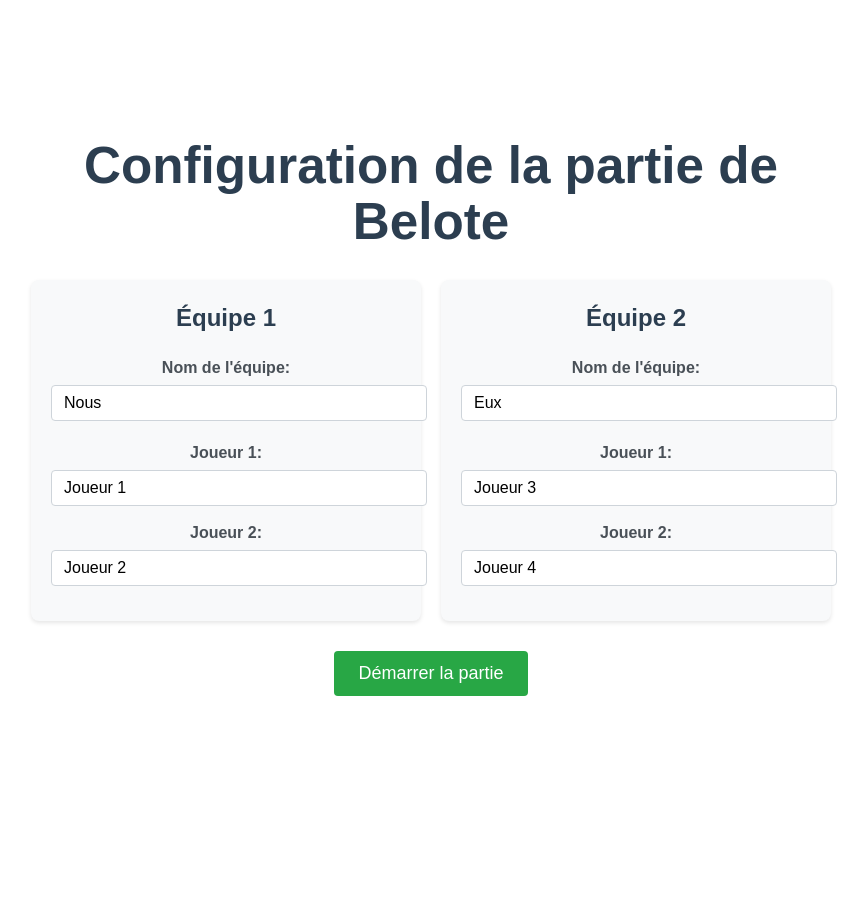
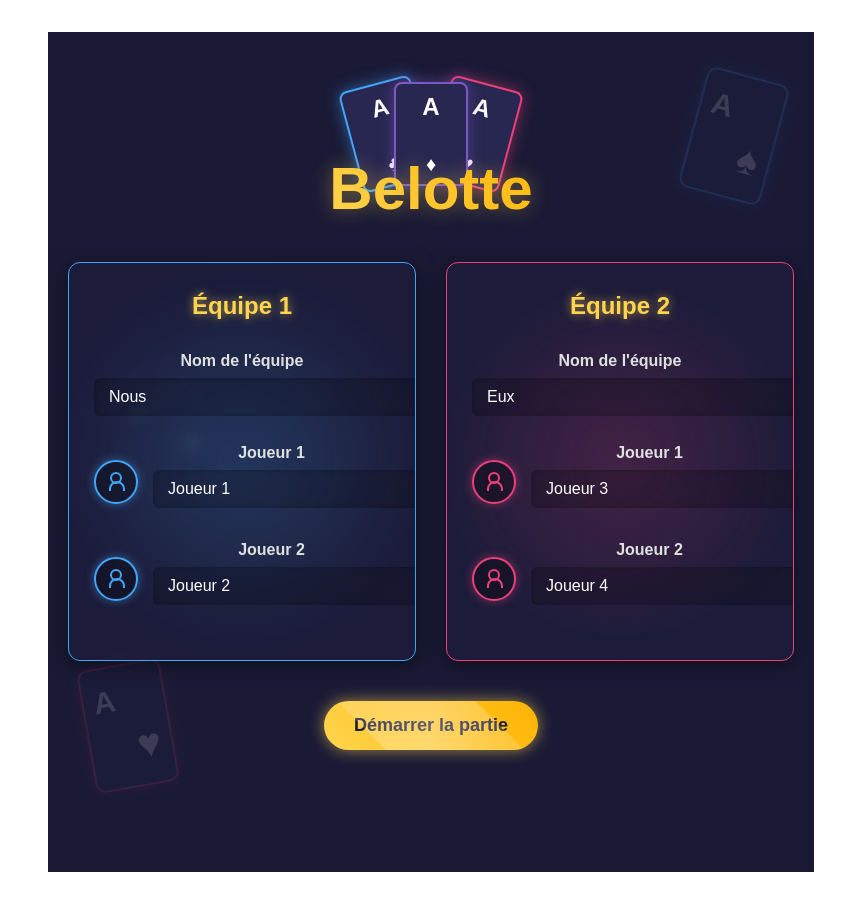
Before and after one commit to nreaud/belotte-app, a Vue app: page / in a window 1280 px wide. Shown: the whole page, without its empty margins (209-1077 px from the left). Before the commit the page ends 800 px from the top, so only its background shows below. Built offline with nearby package versions, Linux system fonts and the light colour scheme.

Commit message:
Version jolie

```diff
--- a/src/components/StartScreen.vue
+++ b/src/components/StartScreen.vue
@@ -1,13 +1,23 @@
 <template>
   <div class="belote-setup">
-    <h1>Configuration de la partie de Belote</h1>
+    <div class="logo-container">
+      <div class="logo">
+        <div class="card-container">
+          <div class="card card-blue"><span>A</span><span class="symbol">♣</span></div>
+          <div class="card card-purple"><span>A</span><span class="symbol">♦</span></div>
+          <div class="card card-pink"><span>A</span><span class="symbol">♥</span></div>
+        </div>
+        <h1 class="logo-text">Belotte</h1>
+      </div>
+    </div>
 
     <div class="teams-container">
       <!-- Équipe 1 -->
-      <div class="team-card">
+      <div class="team-card team-card-blue">
+        <div class="card-glow"></div>
         <h2>Équipe 1</h2>
         <div class="input-group">
-          <label for="team1-name">Nom de l'équipe:</label>
+          <label for="team1-name">Nom de l'équipe</label>
           <input
               id="team1-name"
               v-model="team1.name"
@@ -17,8 +27,15 @@
         </div>
 
         <div class="players">
+          <div class="player-row">
+            <div class="player-icon player-icon-blue">
+              <svg xmlns="http://www.w3.org/2000/svg" viewBox="0 0 24 24" fill="none" stroke="currentColor" stroke-width="2">
+                <circle cx="12" cy="8" r="5"></circle>
+                <path d="M20 21v-2a7 7 0 0 0-14 0v2"></path>
+              </svg>
+            </div>
             <div class="input-group">
-            <label for="team1-player1">Joueur 1:</label>
+              <label for="team1-player1">Joueur 1</label>
               <input
                   id="team1-player1"
                   v-model="team1.player1"
@@ -26,9 +43,17 @@
                   placeholder="Nom du joueur 1"
               />
             </div>
+          </div>
 
+          <div class="player-row">
+            <div class="player-icon player-icon-blue">
+              <svg xmlns="http://www.w3.org/2000/svg" viewBox="0 0 24 24" fill="none" stroke="currentColor" stroke-width="2">
+                <circle cx="12" cy="8" r="5"></circle>
+                <path d="M20 21v-2a7 7 0 0 0-14 0v2"></path>
+              </svg>
+            </div>
             <div class="input-group">
-            <label for="team1-player2">Joueur 2:</label>
+              <label for="team1-player2">Joueur 2</label>
               <input
                   id="team1-player2"
                   v-model="team1.player2"
@@ -38,12 +63,14 @@
             </div>
           </div>
         </div>
+      </div>
 
       <!-- Équipe 2 -->
-      <div class="team-card">
+      <div class="team-card team-card-pink">
+        <div class="card-glow"></div>
         <h2>Équipe 2</h2>
         <div class="input-group">
-          <label for="team2-name">Nom de l'équipe:</label>
+          <label for="team2-name">Nom de l'équipe</label>
           <input
               id="team2-name"
               v-model="team2.name"
@@ -53,8 +80,15 @@
         </div>
 
         <div class="players">
+          <div class="player-row">
+            <div class="player-icon player-icon-pink">
+              <svg xmlns="http://www.w3.org/2000/svg" viewBox="0 0 24 24" fill="none" stroke="currentColor" stroke-width="2">
+                <circle cx="12" cy="8" r="5"></circle>
+                <path d="M20 21v-2a7 7 0 0 0-14 0v2"></path>
+              </svg>
+            </div>
             <div class="input-group">
-            <label for="team2-player1">Joueur 1:</label>
+              <label for="team2-player1">Joueur 1</label>
               <input
                   id="team2-player1"
                   v-model="team2.player1"
@@ -62,15 +96,24 @@
                   placeholder="Nom du joueur 1"
               />
             </div>
+          </div>
 
+          <div class="player-row">
+            <div class="player-icon player-icon-pink">
+              <svg xmlns="http://www.w3.org/2000/svg" viewBox="0 0 24 24" fill="none" stroke="currentColor" stroke-width="2">
+                <circle cx="12" cy="8" r="5"></circle>
+                <path d="M20 21v-2a7 7 0 0 0-14 0v2"></path>
+              </svg>
+            </div>
             <div class="input-group">
-            <label for="team2-player2">Joueur 2:</label>
+              <label for="team2-player2">Joueur 2</label>
               <input
                   id="team2-player2"
                   v-model="team2.player2"
                   type="text"
                   placeholder="Nom du joueur 2"
               />
+            </div>
           </div>
         </div>
       </div>
@@ -82,8 +125,23 @@
           class="start-button"
           :disabled="!canStartGame"
       >
-        Démarrer la partie
+        <span class="button-text">Démarrer la partie</span>
       </button>
+    </div>
+
+    <div class="cards-decoration">
+      <div class="decoration-card card-1">
+        <span class="card-content">A</span>
+        <span class="card-symbol">♠</span>
+      </div>
+      <div class="decoration-card card-2">
+        <span class="card-content">A</span>
+        <span class="card-symbol">♥</span>
+      </div>
+      <div class="decoration-card card-3">
+        <span class="card-content">A</span>
+        <span class="card-symbol">♣</span>
+      </div>
     </div>
   </div>
 </template>
@@ -138,22 +196,105 @@ export default {
 
 <style scoped>
 .belote-setup {
-  max-width: 800px;
+  max-width: 1000px;
   margin: 0 auto;
   padding: 20px;
-  font-family: Arial, sans-serif;
+  font-family: 'Arial', sans-serif;
+  color: white;
+  min-height: 100vh;
+  background-color: #1a1a36;
+  position: relative;
+  overflow: hidden;
 }
 
-h1 {
+/* Logo */
+.logo-container {
   text-align: center;
-  color: #2c3e50;
-  margin-bottom: 30px;
+  margin-bottom: 40px;
+  position: relative;
 }
 
+.logo {
+  position: relative;
+  display: inline-block;
+}
+
+.card-container {
+  display: flex;
+  justify-content: center;
+  transform: translateY(30px);
+}
+
+.logo .card {
+  width: 60px;
+  height: 90px;
+  background-color: #272751;
+  border-radius: 8px;
+  display: flex;
+  flex-direction: column;
+  align-items: center;
+  justify-content: space-between;
+  padding: 5px;
+  margin: 0 -15px;
+  box-shadow: 0 0 15px rgba(0, 0, 0, 0.5);
+  position: relative;
+  transform: rotate(0);
+  transition: transform 0.3s ease;
+}
+
+.logo .card:hover {
+  transform: translateY(-10px) rotate(0);
+  z-index: 2;
+}
+
+.logo .card-blue {
+  border: 2px solid #42a5f5;
+  box-shadow: 0 0 15px rgba(66, 165, 245, 0.5);
+  transform: rotate(-15deg);
+}
+
+.logo .card-purple {
+  border: 2px solid #7e57c2;
+  box-shadow: 0 0 15px rgba(126, 87, 194, 0.5);
+  z-index: 1;
+}
+
+.logo .card-pink {
+  border: 2px solid #ec407a;
+  box-shadow: 0 0 15px rgba(236, 64, 122, 0.5);
+  transform: rotate(15deg);
+}
+
+.logo .card span {
+  font-size: 24px;
+  font-weight: bold;
+  color: white;
+}
+
+.logo .card .symbol {
+  font-size: 20px;
+}
+
+.logo-text {
+  font-size: 60px;
+  font-weight: bold;
+  margin: 0;
+  background: linear-gradient(45deg, #ffd54f, #ffb300);
+  -webkit-background-clip: text;
+  background-clip: text;
+  -webkit-text-fill-color: transparent;
+  text-shadow: 0 0 20px rgba(255, 213, 79, 0.4);
+  position: relative;
+  z-index: 2;
+}
+
+/* Teams Container */
 .teams-container {
   display: flex;
-  gap: 20px;
-  margin-bottom: 30px;
+  gap: 30px;
+  margin-bottom: 40px;
+  position: relative;
+  z-index: 2;
 }
 
 @media (max-width: 768px) {
@@ -164,64 +305,236 @@ h1 {
 
 .team-card {
   flex: 1;
-  background-color: #f8f9fa;
-  border-radius: 8px;
-  padding: 20px;
-  box-shadow: 0 2px 4px rgba(0, 0, 0, 0.1);
+  border-radius: 12px;
+  padding: 25px;
+  position: relative;
+  box-shadow: 0 4px 20px rgba(0, 0, 0, 0.5);
+  backdrop-filter: blur(5px);
+  background-color: rgba(30, 30, 60, 0.7);
+  border: 1px solid;
+  overflow: hidden;
+}
+
+.card-glow {
+  position: absolute;
+  top: 0;
+  left: 0;
+  right: 0;
+  bottom: 0;
+  z-index: -1;
+  opacity: 0.2;
+  filter: blur(20px);
+}
+
+.team-card-blue {
+  border-color: #42a5f5;
+}
+
+.team-card-blue .card-glow {
+  background: radial-gradient(circle at center, #42a5f5, transparent 70%);
+}
+
+.team-card-pink {
+  border-color: #ec407a;
+}
+
+.team-card-pink .card-glow {
+  background: radial-gradient(circle at center, #ec407a, transparent 70%);
 }
 
 h2 {
-  color: #2c3e50;
+  color: #ffd54f;
   margin-top: 0;
-  margin-bottom: 20px;
+  margin-bottom: 25px;
   text-align: center;
+  font-size: 24px;
+  text-shadow: 0 0 10px rgba(255, 213, 79, 0.6);
 }
 
 .input-group {
   margin-bottom: 15px;
+  width: 100%;
 }
 
 label {
   display: block;
   margin-bottom: 5px;
   font-weight: bold;
-  color: #495057;
+  color: #e0e0e0;
 }
 
 input {
   width: 100%;
-  padding: 8px 12px;
-  border: 1px solid #ced4da;
-  border-radius: 4px;
+  padding: 10px 15px;
+  border: none;
+  border-radius: 6px;
   font-size: 16px;
+  background-color: rgba(0, 0, 0, 0.2);
+  color: white;
+  box-shadow: inset 0 0 5px rgba(0, 0, 0, 0.2);
+  transition: all 0.3s ease;
+}
+
+input:focus {
+  outline: none;
+  box-shadow: 0 0 0 2px #ffd54f;
 }
 
 .players {
-  margin-top: 20px;
+  margin-top: 25px;
+}
+
+.player-row {
+  display: flex;
+  align-items: center;
+  margin-bottom: 15px;
+}
+
+.player-icon {
+  width: 40px;
+  height: 40px;
+  margin-right: 15px;
+  border-radius: 50%;
+  overflow: hidden;
+  flex-shrink: 0;
+  display: flex;
+  align-items: center;
+  justify-content: center;
+  background-color: rgba(0, 0, 0, 0.3);
+}
+
+.player-icon svg {
+  width: 24px;
+  height: 24px;
+}
+
+.player-icon-blue {
+  border: 2px solid #42a5f5;
+  box-shadow: 0 0 10px rgba(66, 165, 245, 0.5);
+}
+
+.player-icon-blue svg {
+  stroke: #42a5f5;
+}
+
+.player-icon-pink {
+  border: 2px solid #ec407a;
+  box-shadow: 0 0 10px rgba(236, 64, 122, 0.5);
+}
+
+.player-icon-pink svg {
+  stroke: #ec407a;
 }
 
 .action-buttons {
   text-align: center;
+  position: relative;
+  z-index: 2;
 }
 
 .start-button {
-  background-color: #28a745;
-  color: white;
+  background: linear-gradient(45deg, #ffd54f, #ffb300);
+  color: #1a1a36;
   border: none;
-  padding: 12px 24px;
+  padding: 14px 30px;
   font-size: 18px;
-  border-radius: 4px;
+  font-weight: bold;
+  border-radius: 30px;
   cursor: pointer;
-  transition: background-color 0.3s;
+  transition: all 0.3s ease;
+  box-shadow: 0 0 15px rgba(255, 213, 79, 0.6);
+  position: relative;
+  overflow: hidden;
+}
+
+.start-button::before {
+  content: '';
+  position: absolute;
+  top: -50%;
+  left: -50%;
+  width: 200%;
+  height: 200%;
+  background: linear-gradient(45deg, transparent, rgba(255, 255, 255, 0.3), transparent);
+  transform: rotate(45deg);
+  transition: all 0.5s ease;
 }
 
 .start-button:hover:not(:disabled) {
-  background-color: #218838;
+  transform: translateY(-3px);
+  box-shadow: 0 0 25px rgba(255, 213, 79, 0.8);
+}
+
+.start-button:hover:not(:disabled)::before {
+  left: 100%;
 }
 
 .start-button:disabled {
-  background-color: #6c757d;
+  background: #4e4e4e;
   cursor: not-allowed;
-  opacity: 0.65;
+  box-shadow: none;
+}
+
+/* Decoration Cards */
+.cards-decoration {
+  position: absolute;
+  top: 0;
+  left: 0;
+  right: 0;
+  bottom: 0;
+  z-index: 1;
+  pointer-events: none;
+}
+
+.decoration-card {
+  position: absolute;
+  width: 80px;
+  height: 120px;
+  border-radius: 10px;
+  background-color: #272751;
+  display: flex;
+  flex-direction: column;
+  align-items: center;
+  justify-content: center;
+  opacity: 0.15;
+  font-size: 30px;
+  font-weight: bold;
+}
+
+.decoration-card .card-content {
+  font-size: 30px;
+  position: absolute;
+  top: 10px;
+  left: 10px;
+}
+
+.decoration-card .card-symbol {
+  font-size: 40px;
+  position: absolute;
+  bottom: 10px;
+  right: 10px;
+}
+
+.card-1 {
+  top: 5%;
+  right: 5%;
+  transform: rotate(15deg);
+  border: 2px solid #42a5f5;
+  box-shadow: 0 0 15px rgba(66, 165, 245, 0.5);
+}
+
+.card-2 {
+  bottom: 10%;
+  left: 5%;
+  transform: rotate(-10deg);
+  border: 2px solid #ec407a;
+  box-shadow: 0 0 15px rgba(236, 64, 122, 0.5);
+}
+
+.card-3 {
+  top: 40%;
+  left: 10%;
+  transform: rotate(-25deg);
+  border: 2px solid #7e57c2;
+  box-shadow: 0 0 15px rgba(126, 87, 194, 0.5);
 }
 </style>
```
Lines whose indentation alone changed are shown as unchanged.
